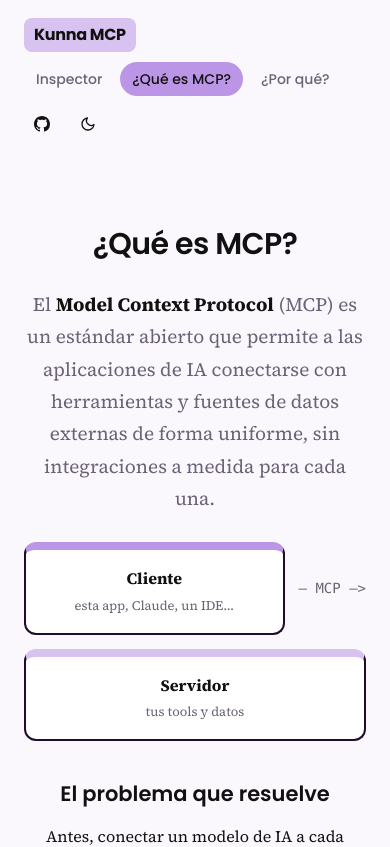
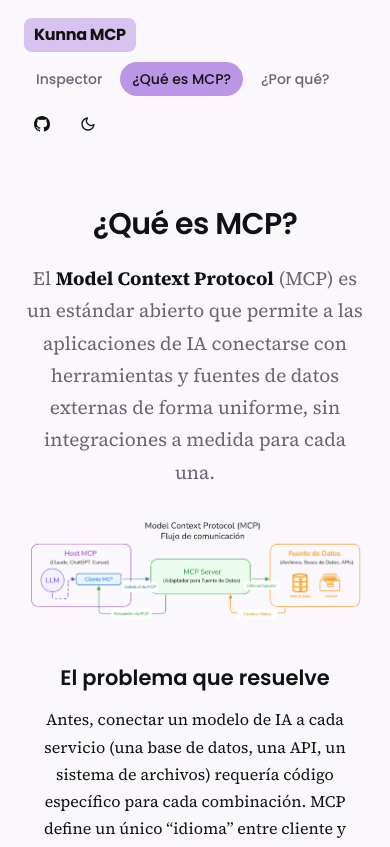
Before and after one commit to vancovx/KunnaClienteMCP, a React (Vite) app in the folder frontend/: page /mcp in a window 390 px wide. Shown: the top 847 px of the page. Built offline with nearby package versions, Linux system fonts and the light colour scheme.

Commit message:
Refactor WhatIsMcp component; replace diagram with responsive images for light and dark themes

```diff
--- a/frontend/src/App.css
+++ b/frontend/src/App.css
@@ -302,6 +302,7 @@ body {
     font-weight: 600;
     font-size: clamp(30px, 5vw, 44px);
     letter-spacing: -0.02em;
+    margin: 0 0 14px;   /* sube el título a la altura del de ¿Por qué? */
 }
 .prose h2 { font-family: var(--heading); font-size: 21px; font-weight: 600; margin: 36px 0 12px; }
 .prose p { font-size: 16px; line-height: 1.7; margin: 0 0 16px; }
@@ -316,13 +317,13 @@ body {
     border-radius: 6px;
 }
 
-.diagram {
-    display: flex;
-    align-items: stretch;
-    gap: 14px;
-    flex-wrap: wrap;
-    margin: 28px 0;
-}
+
+/* ── Imágenes del flujo MCP (una por tema) ── */
+.mcp-flow { margin: 28px auto; max-width: 760px; }
+.mcp-flow img { display: block; width: 100%; height: auto; border-radius: 12px; }
+:root[data-theme="light"] .mcp-flow-dark  { display: none; }
+:root[data-theme="dark"]  .mcp-flow-light { display: none; }
+
 .node {
     flex: 1;
     min-width: 160px;
@@ -378,9 +379,6 @@ body {
 .callout-lime { border-left: 8px solid var(--lime); }
 
 /* ═══ Desarrollo · Pestañas tipo carpeta (horizontales) ══════════════ */
-/* Sustituye al bloque antiguo de carpetas (.dev-stage … .fld-orange).   */
-/* Usa las variables de tema de la app, así funciona en claro y oscuro.  */
-
 .dev-stage {
     flex: 1;
     align-self: center;
@@ -393,11 +391,10 @@ body {
 .dev-hero { flex: 0 0 auto; padding: 0 2px 26px; text-align: center; }
 .dev-title {
     font-family: var(--heading);
-    text-transform: uppercase;
-    font-weight: 800;
+    font-weight: 600;
     letter-spacing: -0.02em;
-    line-height: 0.95;
-    font-size: clamp(30px, 5vw, 46px);
+    line-height: 1.1;
+    font-size: clamp(30px, 5vw, 44px);
     margin: 0;
     color: var(--text);
 }
@@ -431,27 +428,30 @@ body {
     flex: 0 0 auto;
     border: none;
     cursor: pointer;
-    padding: 12px 18px calc(12px + var(--r));   /* el extra se esconde tras el cuerpo */
+    padding: 16px 26px calc(16px + var(--r));   /* el extra se esconde tras el cuerpo */
     border-radius: 12px 12px 0 0;
     background: var(--dtab-bg);
     color: var(--dtab-ink);
     font-family: var(--sans);
-    font-size: 12px;
+    font-size: 14px;
     font-weight: 700;
-    letter-spacing: 0.08em;
+    letter-spacing: 0.06em;
     text-transform: uppercase;
     line-height: 1;
     white-space: nowrap;
-    transition: transform 0.16s ease, filter 0.16s ease;
+    transition: transform 0.16s ease, outline-color 0.16s ease;
 }
 
 /* Color propio de cada pestaña (fijo en ambos temas, como los chips de la app) */
 .dtab-pink   { --dtab-bg: var(--pink);   --dtab-ink: #111111; }
 .dtab-yellow { --dtab-bg: var(--yellow); --dtab-ink: #111111; }
 .dtab-lime   { --dtab-bg: var(--lime);   --dtab-ink: #111111; }
-.dtab-ink    { --dtab-bg: #210b2c;       --dtab-ink: #f3eef8; }
+.dtab-ink    { --dtab-bg: var(--pink);    --dtab-ink: #111111; }
 
-.dtab:not(.is-active):hover { transform: translateY(-2px); filter: brightness(1.04); }
+.dtab:not(.is-active):hover {
+    transform: translateY(-3px);
+    filter: brightness(0.95);
+}
 
 /* Pestaña activa: del color del cuerpo y por ENCIMA de él */
 .dtab.is-active {
@@ -482,12 +482,6 @@ body {
             mask: radial-gradient(circle at top right, #0000 var(--r), #000 calc(var(--r) + 0.5px));
 }
 
-.dtab:focus-visible {
-    outline: 3px solid var(--outline);
-    outline-offset: 2px;
-    border-radius: 12px;
-    z-index: 4;
-}
 
 /* ── Cuerpo de la carpeta ─────────────────────────────────────────── */
 .dbody {
@@ -497,7 +491,6 @@ body {
     border-radius: 18px;
     padding: 32px 30px 36px;
     min-height: 320px;
-    box-shadow: 6px 6px 0 var(--outline);   /* la sombra dura, como la home */
 }
 
 /* ── Paneles ──────────────────────────────────────────────────────── */
--- a/frontend/src/pages/WhatIsMcp.jsx
+++ b/frontend/src/pages/WhatIsMcp.jsx
@@ -1,3 +1,6 @@
+import flowLight from "../assets/mcp-flow-light.png";
+import flowDark from "../assets/mcp-flow-dark.png";
+
 export default function WhatIsMcp() {
     return (
         <div className="prose">
@@ -9,17 +12,10 @@ export default function WhatIsMcp() {
                 datos externas de forma uniforme, sin integraciones a medida para cada una.
             </p>
 
-            <div className="diagram">
-                <div className="node">
-                    Cliente
-                    <span>esta app, Claude, un IDE…</span>
-                </div>
-                <div className="arrow">— MCP —&gt;</div>
-                <div className="node">
-                    Servidor
-                    <span>tus tools y datos</span>
-                </div>
-            </div>
+            <figure className="mcp-flow">
+                <img className="mcp-flow-light" src={flowLight} alt="Flujo de comunicación del Model Context Protocol" />
+                <img className="mcp-flow-dark" src={flowDark} alt="Flujo de comunicación del Model Context Protocol" />
+            </figure>
 
             <h2>El problema que resuelve</h2>
             <p>
```
Also changed, not shown: frontend/src/assets/mcp-flow-dark.png (added), frontend/src/assets/mcp-flow-light.png (added).
